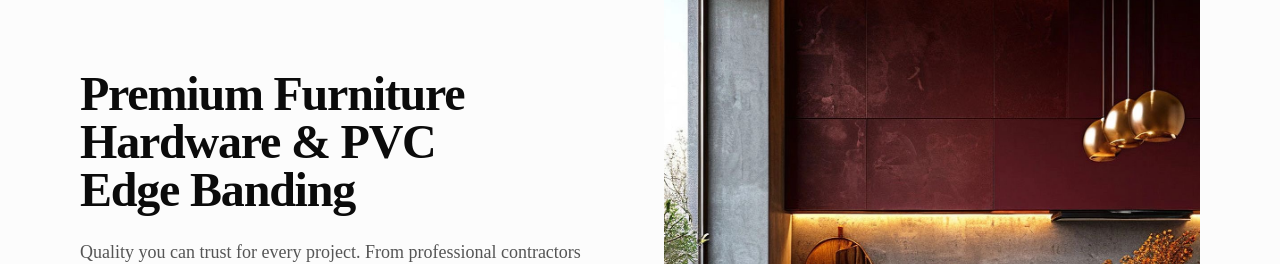
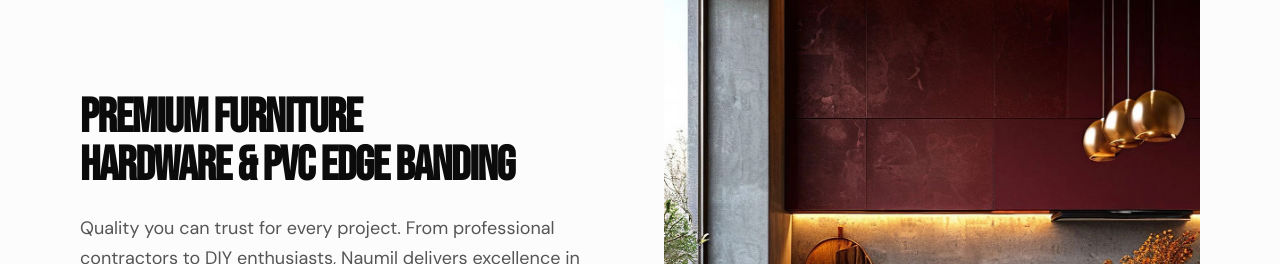
Before and after one commit to Daban11321/naumil-site, a Next.js app: page / in a window 1280 px wide. Shown: the part 234-498 px from the top of the page. Built offline with nearby package versions, Linux system fonts and the light colour scheme; no server answers.

Commit message:
Update globals.css

```diff
--- a/app/globals.css
+++ b/app/globals.css
@@ -49,8 +49,9 @@
 }
 
 @theme inline {
-  --font-sans: 'Geist', 'Geist Fallback';
+  --font-sans: var(--font-body);
   --font-mono: 'Geist Mono', 'Geist Mono Fallback';
+  --font-heading: var(--font-heading);
   --color-background: var(--background);
   --color-foreground: var(--foreground);
   --color-card: var(--card);
@@ -82,5 +83,10 @@
   }
   body {
     @apply bg-background text-foreground;
+    font-family: var(--font-body), sans-serif;
+  }
+  h1, h2, h3, h4, h5, h6 {
+    font-family: var(--font-heading), sans-serif;
+    letter-spacing: 0.05em;
   }
 }
```
